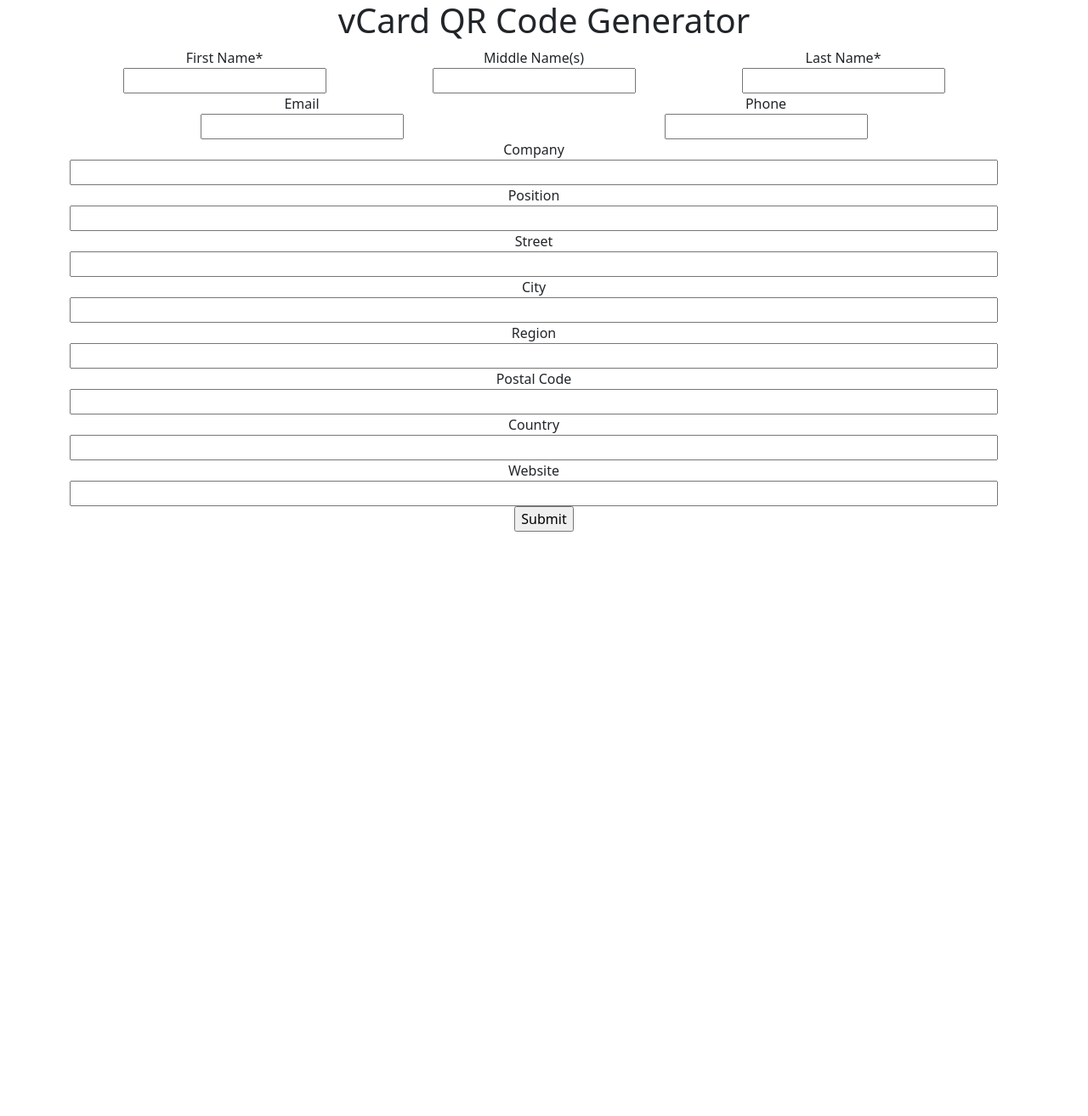
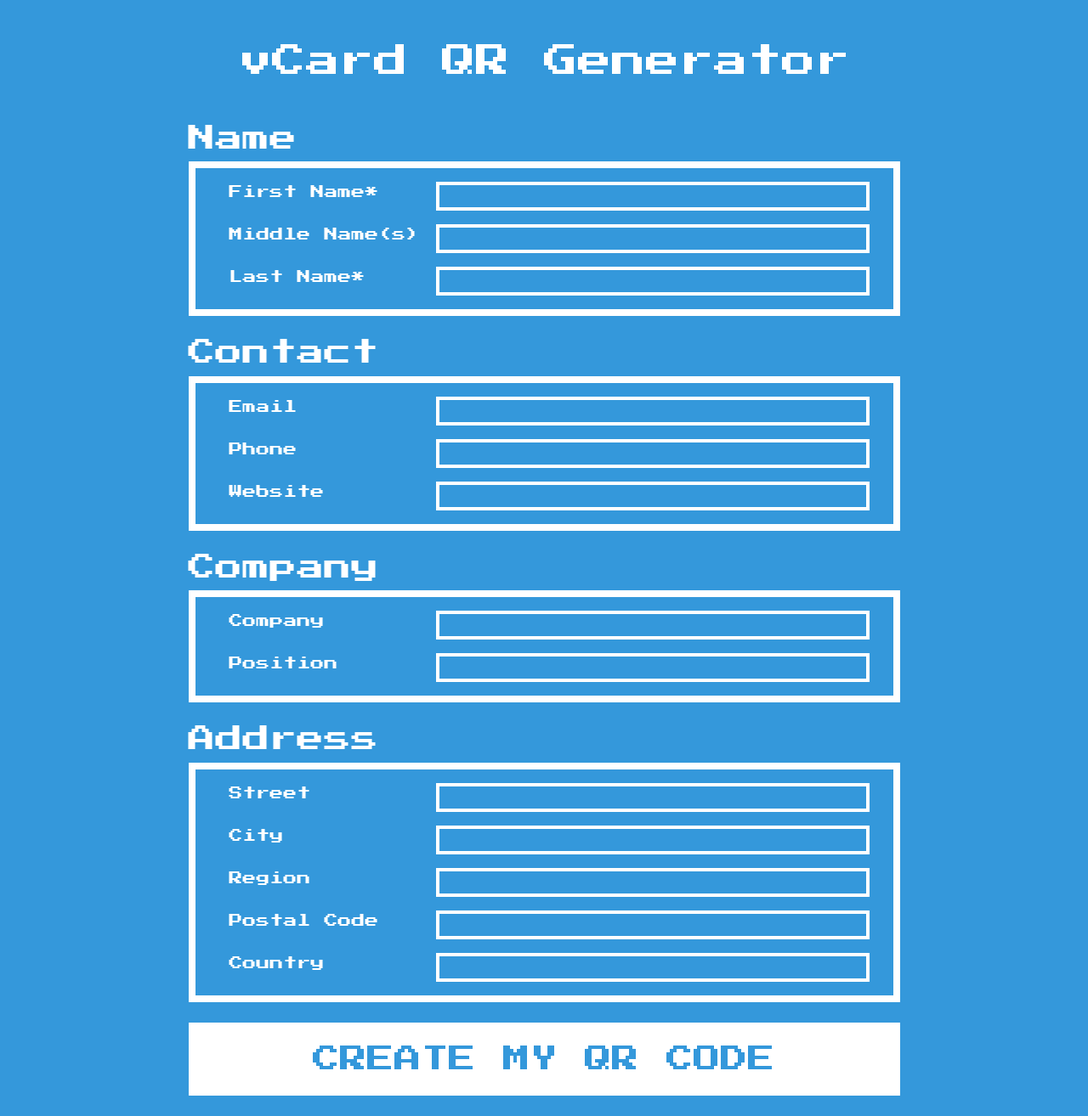
Before and after one commit to farellukas/vcard-qrcode-gen, a Django app: page / in a window 1280 px wide. Shown: the whole page at 85% size. Before the commit the page ends 626 px from the top, so only its background shows below. Run offline with Django 4.2, Linux system fonts and the light colour scheme.

Commit message:
Added form screen styles

```diff
--- a/VCardmaker/VCardmaker/settings.py
+++ b/VCardmaker/VCardmaker/settings.py
@@ -118,6 +118,10 @@ USE_TZ = True
 
 STATIC_URL = 'static/'
 
+STATICFILES_DIRS = [
+    BASE_DIR /'static',
+]
+
 # Default primary key field type
 # https://docs.djangoproject.com/en/4.1/ref/settings/#default-auto-field
 
--- a/VCardmaker/qr_generator/static/css/style.css
+++ /dev/null
@@ -1,5 +0,0 @@
-@import url("https://fonts.googleapis.com/css2?family=Press+Start+2P&display=swap");
-
-.root {
-  background-color: #3498db !important;
-}
--- a/VCardmaker/qr_generator/templates/index.html
+++ b/VCardmaker/qr_generator/templates/index.html
@@ -1,6 +1,7 @@
+{% load static %}
+
 <!DOCTYPE html>
 <html lang="en">
-  {% load static %}
   <head>
     <meta charset="UTF-8" />
     <meta http-equiv="X-UA-Compatible" content="IE=edge" />
@@ -11,140 +12,186 @@
       rel="stylesheet"
       href="https://cdn.jsdelivr.net/npm/bootstrap@5.2.1/dist/css/bootstrap.min.css"
     />
-    <link rel="stylesheet" href="{% static 'css/styles.css' %}" />
+
+    <link rel="stylesheet" type="text/css" href="{% static 'css/main.css' %}" />
+  </head>
+  <body id="root">
+    <div class="container">
+      <h1 class="title text-center my-5">vCard QR Generator</h1>
+
+      <form action="qr" method="POST" class="my-4">
+        {% csrf_token %}
+
+        <h2 class="form-heading mt-4">Name</h2>
+        <div class="container form-group">
+          <div class="row m-3">
+            <label for="first_name" class="col">First Name*</label>
+            <input
+              type="text"
+              id="first_name"
+              name="first_name"
+              autocomplete="off"
+              class="col-8"
+              required
+            />
+          </div>
+
+          <div class="row m-3">
+            <label for="middle_name" class="col">Middle Name(s)</label>
+            <input
+              type="text"
+              id="middle_name"
+              name="middle_name"
+              class="col-8"
+              autocomplete="off"
+            />
+          </div>
+
+          <div class="row m-3">
+            <label for="last_name" class="col">Last Name*</label>
+            <input
+              type="text"
+              id="last_name"
+              name="last_name"
+              autocomplete="off"
+              class="col-8"
+              required
+            />
+          </div>
+        </div>
+
+        <h2 class="form-heading mt-4">Contact</h2>
+        <div class="container form-group">
+          <div class="row m-3">
+            <label for="email" class="col">Email</label>
+            <input
+              type="text"
+              id="email"
+              name="email"
+              class="col-8"
+              autocomplete="off"
+            />
+          </div>
+
+          <div class="row m-3">
+            <label for="phone" class="col">Phone</label>
+            <input
+              type="text"
+              id="phone"
+              name="phone"
+              class="col-8"
+              autocomplete="off"
+            />
+          </div>
+
+          <div class="row m-3">
+            <label for="website" class="col">Website</label>
+            <input
+              type="text"
+              id="website"
+              name="website"
+              class="col-8"
+              autocomplete="off"
+            />
+          </div>
+        </div>
+
+        <h2 class="form-heading mt-4">Company</h2>
+        <div class="container form-group">
+          <div class="row m-3">
+            <label for="company" class="col">Company</label>
+            <input
+              type="text"
+              id="company"
+              name="company"
+              class="col-8"
+              autocomplete="off"
+            />
+          </div>
+
+          <div class="row m-3">
+            <label for="position" class="col">Position</label>
+            <input
+              type="text"
+              id="position"
+              name="position"
+              class="col-8"
+              autocomplete="off"
+            />
+          </div>
+        </div>
+
+        <h2 class="form-heading mt-4">Address</h2>
+        <div class="container form-group">
+          <div class="row m-3">
+            <label for="street" class="col">Street</label>
+            <input
+              type="text"
+              id="street"
+              name="street"
+              class="col-8"
+              autocomplete="off"
+            />
+          </div>
+
+          <div class="row m-3">
+            <label for="city" class="col">City</label>
+            <input
+              type="text"
+              id="city"
+              name="city"
+              class="col-8"
+              autocomplete="off"
+            />
+          </div>
+
+          <div class="row m-3">
+            <label for="region" class="col">Region</label>
+            <input
+              type="text"
+              id="region"
+              name="region"
+              class="col-8"
+              autocomplete="off"
+            />
+          </div>
+
+          <div class="row m-3">
+            <label for="postal_code" class="col">Postal Code</label>
+            <input
+              type="text"
+              id="postal_code"
+              name="postal_code"
+              class="col-8"
+              autocomplete="off"
+            />
+          </div>
+
+          <div class="row m-3">
+            <label for="country" class="col">Country</label>
+            <input
+              type="text"
+              id="country"
+              name="country"
+              class="col-8"
+              autocomplete="off"
+            />
+          </div>
+        </div>
+
+        <button type="submit" class="row mx-auto mt-4 submit-button h2 py-4 justify-content-center">CREATE MY QR CODE</button>
+      </form>
+    </div>
+
     <script
       src="https://cdn.jsdelivr.net/npm/@popperjs/core@2.11.6/dist/umd/popper.min.js"
       integrity="sha384-oBqDVmMz9ATKxIep9tiCxS/Z9fNfEXiDAYTujMAeBAsjFuCZSmKbSSUnQlmh/jp3"
       crossorigin="anonymous"
-      defer
     ></script>
     <script
       src="https://cdn.jsdelivr.net/npm/bootstrap@5.2.1/dist/js/bootstrap.min.js"
       integrity="sha384-7VPbUDkoPSGFnVtYi0QogXtr74QeVeeIs99Qfg5YCF+TidwNdjvaKZX19NZ/e6oz"
       crossorigin="anonymous"
-      defer
     ></script>
-  </head>
-  <body>
-    <div class="container text-center root">
-      <h1>vCard QR Code Generator</h1>
-
-      <form action="qr" method="POST">
-        {% csrf_token %}
-
-        <div class="row container">
-          <div class="col">
-            <label for="first_name">First Name*</label><br />
-            <input
-              type="text"
-              id="first_name"
-              name="first_name"
-              autocomplete="off"
-              required
-            />
-          </div>
-
-          <div class="col">
-            <label for="middle_name">Middle Name(s)</label><br />
-            <input
-              type="text"
-              id="middle_name"
-              name="middle_name"
-              autocomplete="off"
-            />
-          </div>
-
-          <div class="col">
-            <label for="last_name">Last Name*</label><br />
-            <input
-              type="text"
-              id="last_name"
-              name="last_name"
-              autocomplete="off"
-              required
-            />
-          </div>
-        </div>
-
-        <div class="row container">
-          <div class="col">
-            <label for="email">Email</label><br />
-            <input type="text" id="email" name="email" autocomplete="off" />
-          </div>
-
-          <div class="col">
-            <label for="phone">Phone</label><br />
-            <input type="text" id="phone" name="phone" autocomplete="off" />
-          </div>
-        </div>
-
-        <div class="row container">
-          <label for="company">Company</label><br />
-          <input
-            type="text"
-            id="company"
-            name="company"
-            autocomplete="off"
-          /><br />
-
-          <label for="position">Position</label><br />
-          <input
-            type="text"
-            id="position"
-            name="position"
-            autocomplete="off"
-          /><br />
-        </div>
-
-        <div class="row container">
-          <label for="street">Street</label><br />
-          <input
-            type="text"
-            id="street"
-            name="street"
-            autocomplete="off"
-          /><br />
-
-          <label for="city">City</label><br />
-          <input type="text" id="city" name="city" autocomplete="off" /><br />
-
-          <label for="region">Region</label><br />
-          <input
-            type="text"
-            id="region"
-            name="region"
-            autocomplete="off"
-          /><br />
-
-          <label for="postal_code">Postal Code</label><br />
-          <input
-            type="text"
-            id="postal_code"
-            name="postal_code"
-            autocomplete="off"
-          /><br />
-
-          <label for="country">Country</label><br />
-          <input
-            type="text"
-            id="country"
-            name="country"
-            autocomplete="off"
-          /><br />
-        </div>
-
-        <div class="row container">
-          <label for="website">Website</label><br />
-          <input
-            type="text"
-            id="website"
-            name="website"
-            autocomplete="off"
-          /><br />
-        </div>
-
-        <input type="submit" class="submit" />
-      </form>
-    </div>
   </body>
 </html>
--- /dev/null
+++ b/VCardmaker/static/css/main.css
@@ -0,0 +1,35 @@
+@import url("https://fonts.googleapis.com/css2?family=Press+Start+2P&display=swap");
+
+* {
+  color: white;
+  font-family: "Press Start 2P", cursive;
+}
+
+#root {
+  background-color: #3498db;
+}
+
+input[type="text"] {
+  background-color: transparent;
+  border: white solid 4px;
+}
+
+input[type="text"]:focus {
+  outline: none;
+}
+
+.form-heading {
+  padding: 0 12.5%;
+}
+
+.form-group {
+  width: 75%;
+  border: white solid 8px;
+}
+
+.submit-button {
+  width: 75%;
+  background-color: white;
+  color: #3498db;
+  border: none;
+}
```
